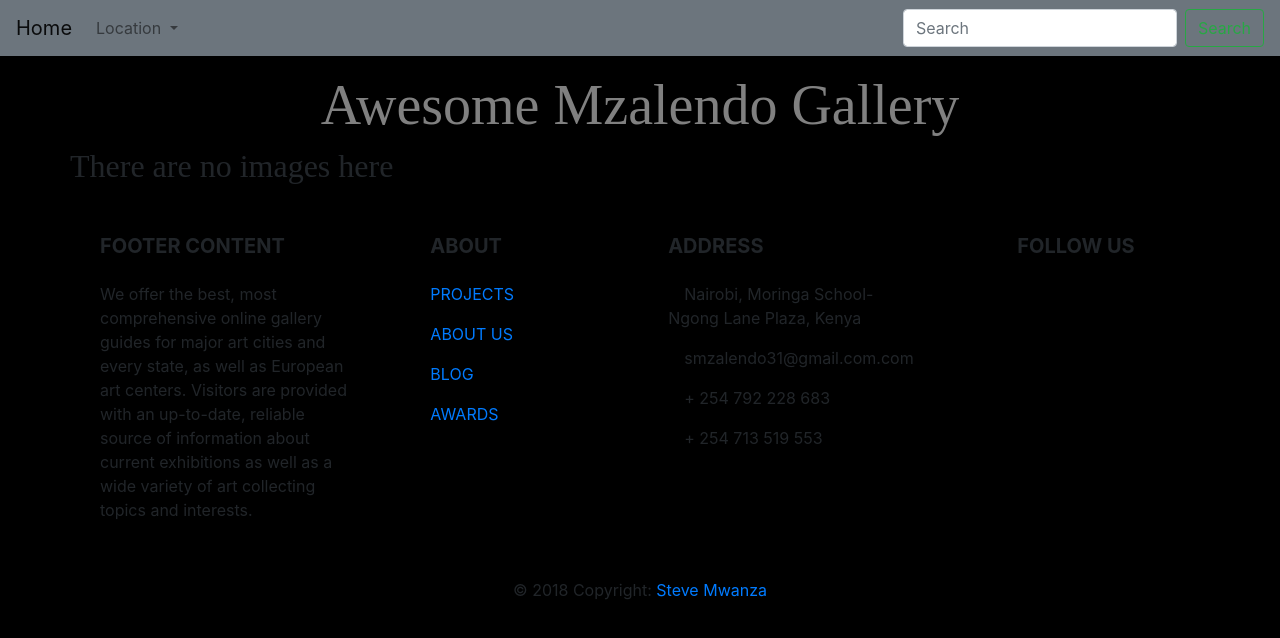
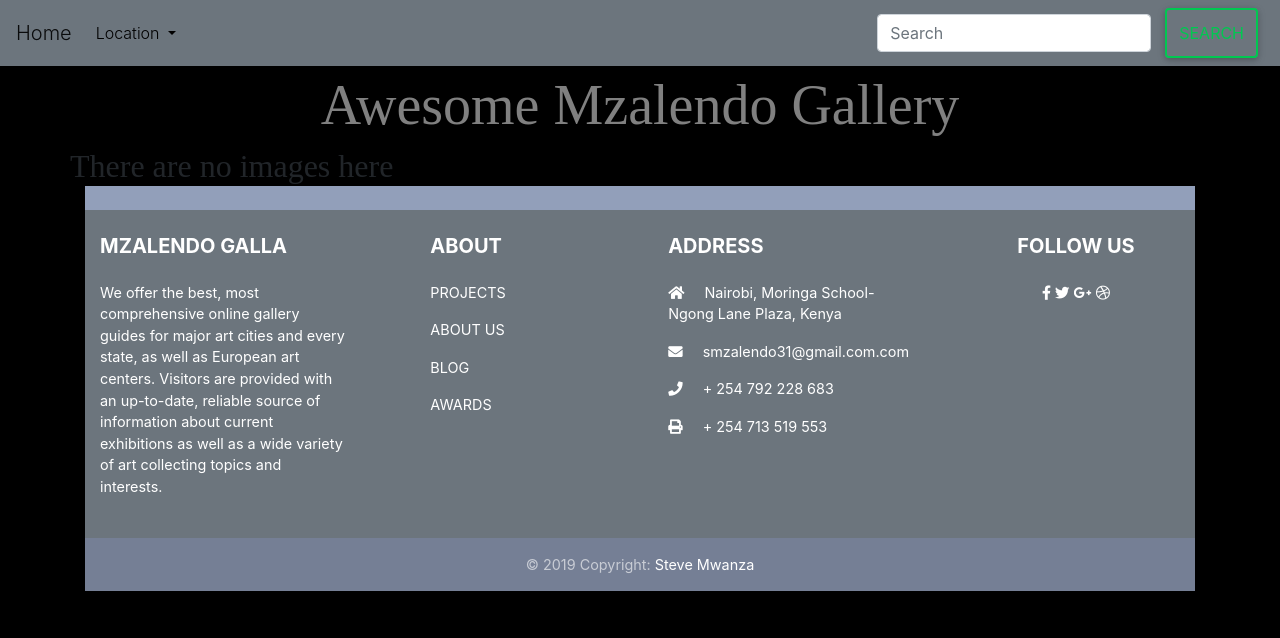
Before and after one commit to Steve-design/The-Galla, a Django app: page / in a window 1280 px wide. Shown: the top 638 px of the page. Run offline with Django 3.2, Linux system fonts and the light colour scheme; data that the repository does not hold is empty; some libraries are stand-ins or nearby versions; some web fonts are replaced.

Commit message:
update the models

```diff
--- a/gallery/models.py
+++ b/gallery/models.py
@@ -1,5 +1,6 @@
 from django.db import models
 from tinymce.models import HTMLField
+from fontawesome.fields import IconField
 
 # Create your models here.
 class Location(models.Model):
@@ -30,6 +31,7 @@ class Category(models.Model):
         categories=cls.objects.all()
         return categories
 
+
 class Image(models.Model):
     image = models.ImageField(upload_to='images/', blank=True)
     name = models.CharField(max_length=30)
--- a/gallery/templates/images/base.html
+++ b/gallery/templates/images/base.html
@@ -6,7 +6,11 @@
 
   <link href="https://fonts.googleapis.com/css?family=DM+Serif+Text&display=swap" rel="stylesheet">
   <link href="https://fonts.googleapis.com/css?family=IM+Fell+English+SC&display=swap" rel="stylesheet">
-
+  <link rel="stylesheet" href="https://use.fontawesome.com/releases/v5.8.2/css/all.css">
+<!-- Bootstrap core CSS -->
+<link href="https://cdnjs.cloudflare.com/ajax/libs/twitter-bootstrap/4.3.1/css/bootstrap.min.css" rel="stylesheet">
+<!-- Material Design Bootstrap -->
+<link href="https://cdnjs.cloudflare.com/ajax/libs/mdbootstrap/4.8.6/css/mdb.min.css" rel="stylesheet">
   <meta charset="utf-8">
 
   {% if title %}
@@ -35,6 +39,13 @@
 
     {% block scripts %}
         <script src="https://ajax.googleapis.com/ajax/libs/jquery/3.2.1/jquery.min.js"></script>
+        <script type="text/javascript" src="https://cdnjs.cloudflare.com/ajax/libs/jquery/3.4.1/jquery.min.js"></script>
+<!-- Bootstrap tooltips -->
+<script type="text/javascript" src="https://cdnjs.cloudflare.com/ajax/libs/popper.js/1.14.4/umd/popper.min.js"></script>
+<!-- Bootstrap core JavaScript -->
+<script type="text/javascript" src="https://cdnjs.cloudflare.com/ajax/libs/twitter-bootstrap/4.3.1/js/bootstrap.min.js"></script>
+<!-- MDB core JavaScript -->
+<script type="text/javascript" src="https://cdnjs.cloudflare.com/ajax/libs/mdbootstrap/4.8.6/js/mdb.min.js"></script>
      {% bootstrap_javascript %}
     {% endblock %}
 </body>
--- a/gallery/templates/images/homepage.html
+++ b/gallery/templates/images/homepage.html
@@ -62,10 +62,10 @@
 
   </div>
   <div>
-    <footer class="page-footer font-small mdb-color lighten-3 pt-4">
+    <footer class="page-footer footer-expand-lg font-small mdb-color lighten-3 pt-4">
 
       <!-- Footer Links -->
-      <div class="container text-center text-md-left">
+      <div class="container text-center text-md-left bg-secondary">
 
         <!-- Grid row -->
         <div class="row">
@@ -74,7 +74,7 @@
           <div class="col-md-4 col-lg-3 mr-auto my-md-4 my-0 mt-4 mb-1">
 
             <!-- Content -->
-            <h5 class="font-weight-bold text-uppercase mb-4">Footer Content</h5>
+            <h5 class="font-weight-bold text-uppercase mb-4">MZALENDO GALLA</h5>
             <p>We offer the best, most comprehensive online gallery guides for major art cities and every state, as well as European art centers. Visitors are provided with an up-to-date, reliable source of information about current exhibitions as well as a wide variety of art collecting topics and interests.</p>
 
           </div>
@@ -178,8 +178,8 @@
           <!-- Footer Links -->
 
           <!-- Copyright -->
-          <div class="footer-copyright text-center py-3">© 2018 Copyright:
-            <a href="https://mdbootstrap.com/education/bootstrap/"> Steve Mwanza</a>
+          <div class="footer-copyright text-center py-3">© 2019 Copyright:
+            <a href=""> Steve Mwanza</a>
           </div>
           <!-- Copyright -->
 
```
